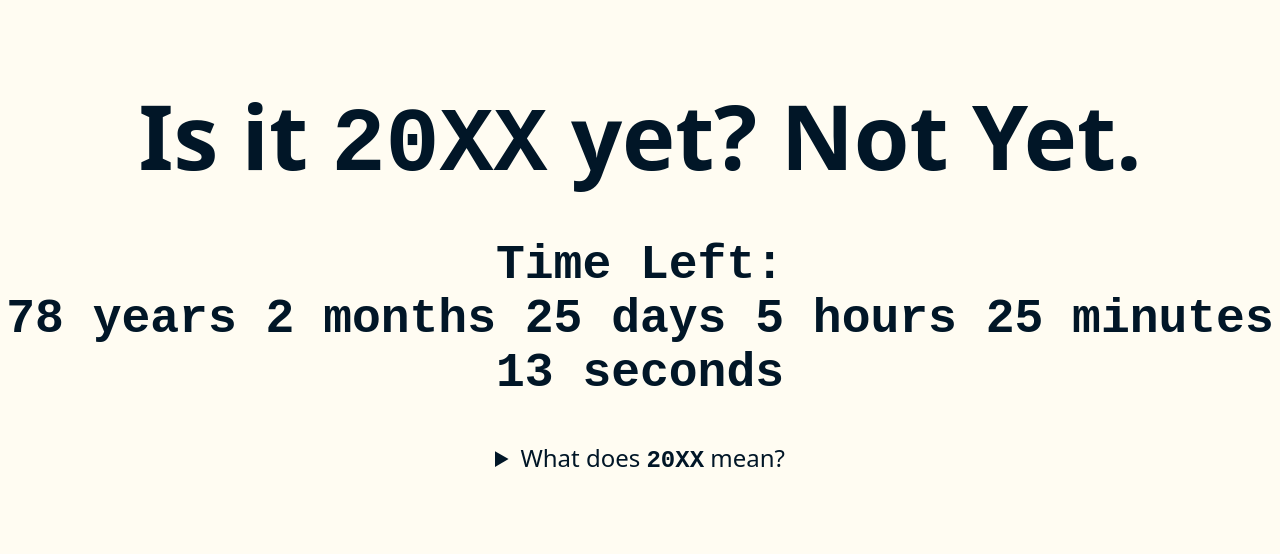
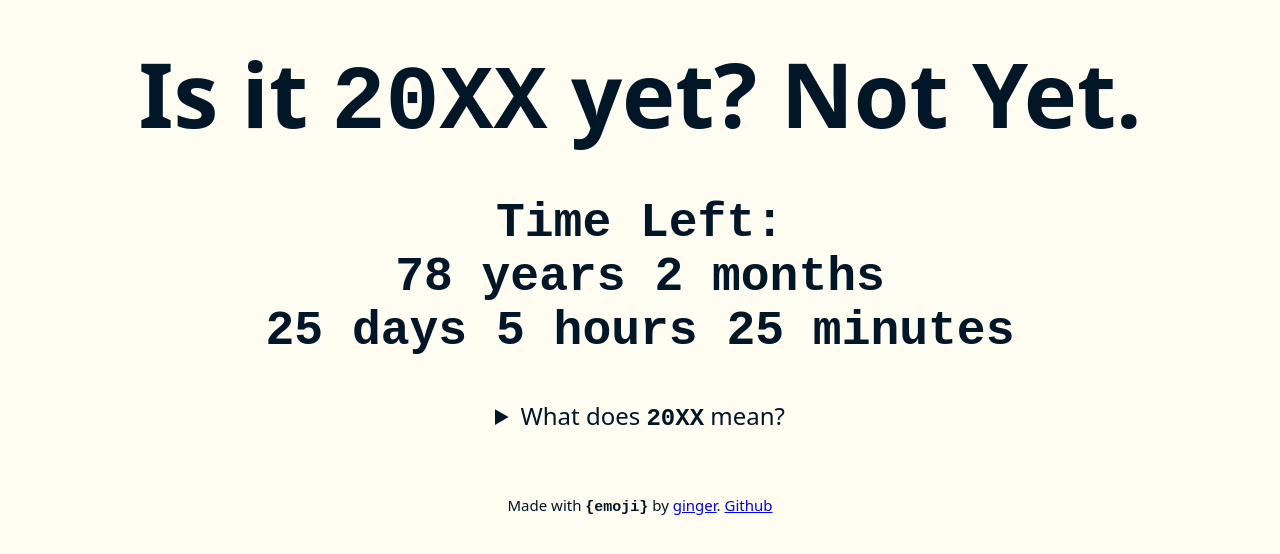
Before and after one commit to gingerchew/20XX.day, a website: page index.html in a window 1280 px wide. Shown: the part 126-680 px from the top of the page. Drawn offline with Linux system fonts and the light colour scheme.

Commit message:
Adds style updates and toggling feature
numbers are now tabular in the countdown

Added italics to the pronunciations of 20xx and siblings

removed time loop for the countdown, was ultimately unnecessary

Adds note to readme about easter eggs

```diff
--- a/index.html
+++ b/index.html
@@ -5,6 +5,7 @@
     <meta http-equiv="X-UA-Compatible" content="IE=edge">
     <meta name="viewport" content="width=device-width, initial-scale=1.0">
     <title>Is it 20XX Yet?</title>
+    <link rel="icon" href="https://fav.farm/💩" />
     <style>
         html {
             font-size: 24px;
@@ -17,6 +18,7 @@
             min-height: 100vh;
             margin: 0;
             background-color: #fffcf2;
+            gap: 2.5rem;
         }
         @media (prefers-color-scheme: dark) {
             html {
@@ -53,26 +55,34 @@
             font-weight: 700;
         }
 
+        time {
+            font-variant-numeric: tabular-nums;
+        }
+
         main:has( dialog[open]) :is(h1, h2) {
             display: none;
+        }
+        footer {
+            text-align: center;
+            font-size: 0.75rem;
         }
     </style>
 </head>
 <body>
     <main>
-        <h1>Is it <code>20XX</code> yet? <span id="yn">Not Yet.</span></h1>
+        <h1>Is it <code id="yrs">20XX</code><span id="yet"> yet?</span> <span id="yn">Not Yet.</span></h1>
         <code class="h2">Time Left: <time id="t">{ Insert current time with edge function maybe }</time></code>
         <details>
             <summary>What does <code>20XX</code> mean?</summary>
-            <p><code>20XX</code>, also pronounced as twenty exty ex, is a short hand seen in some video games to mean "sometime in the near future".</p>
-            <p>When I played the Megaman series, I would also see <code>201X</code> (twenty exteen) or <code>202X</code> (twenty twenty ex). But as each decade comes and goes, each version ends up becoming outdated. The fix? <code>20XX</code>.</p>
+            <p><code>20XX</code>, also pronounced as <i>twenty exty ex</i>, is a short hand seen in some video games to mean "sometime in the near future".</p>
+            <p>When I played the Megaman series, I would also see <code>201X</code> (<i>twenty exteen</i>) or <code>202X</code> (<i>twenty twenty ex</i>). But as each decade comes and goes, each version ends up becoming outdated. The fix? <code>20XX</code>.</p>
             <p>This site is dedicated to the future and to optimism! <b>Here's to <code>21XX</code>!</b></p>
         </details>
     </main>
-    <script type="module">
-        const formatter = new Intl.RelativeTimeFormat('en-US', {
-            style: 'narrow'
-        });
+    <footer>
+        <small>Made with <code>{emoji}</code> by <a href="https://gingerchew.link">ginger</a>. <a href="https://github.com/gingerchew/20XX.day">Github</a></small>
+    </footer>
+    <script>
         let xx = new Date('2100-01-01');
         const getMin = n => Math.floor((n / 60) % 60);
         const getHour = n => Math.floor((n / 60 / 60) % 24);
@@ -86,17 +96,15 @@
             const days = getDay(ts);
             const hours = getHour(ts);
             const minutes = getMin(ts);
-            const seconds = Math.floor(ts) % 60;
             return {
                 years,
                 months,
                 days,
                 hours,
-                minutes,
-                seconds
+                minutes
             }
         }
-        let i = 0;
+        let content, ms, showMs = false;
         function updateTime() {
             let now = new Date(Date.now());
             let left = (xx.getTime() - now.getTime()) / 1000
@@ -111,12 +119,25 @@
             const htmlParts = ['<br/>'];
             for (let [unit, value] of Object.entries(_parts)) {
                 htmlParts.push(`<span>${value}&nbsp;${unit}</span>`);
+                if (unit === 'months') {
+                    htmlParts.push('<br/>');
+                }
             }
 
-            t.innerHTML = htmlParts.join(' ');
-            requestAnimationFrame(updateTime);
+            // t.innerHTML = htmlParts.join(' ');
+            content = htmlParts.join(' '),
+                ms = left + 'ms';
+
+            t.innerHTML = showMs ? ms : content;
         }
-        requestAnimationFrame(updateTime);
+        updateTime();
+        yrs.addEventListener('click', () => {
+            showMs = !showMs;
+            t.innerHTML = showMs ? ms : content;
+        }, true);
+        yet.addEventListener('click', () => {
+            updateTime();
+        })
     </script>
 </body>
 </html>
```
Also changed, not shown: README.md.
